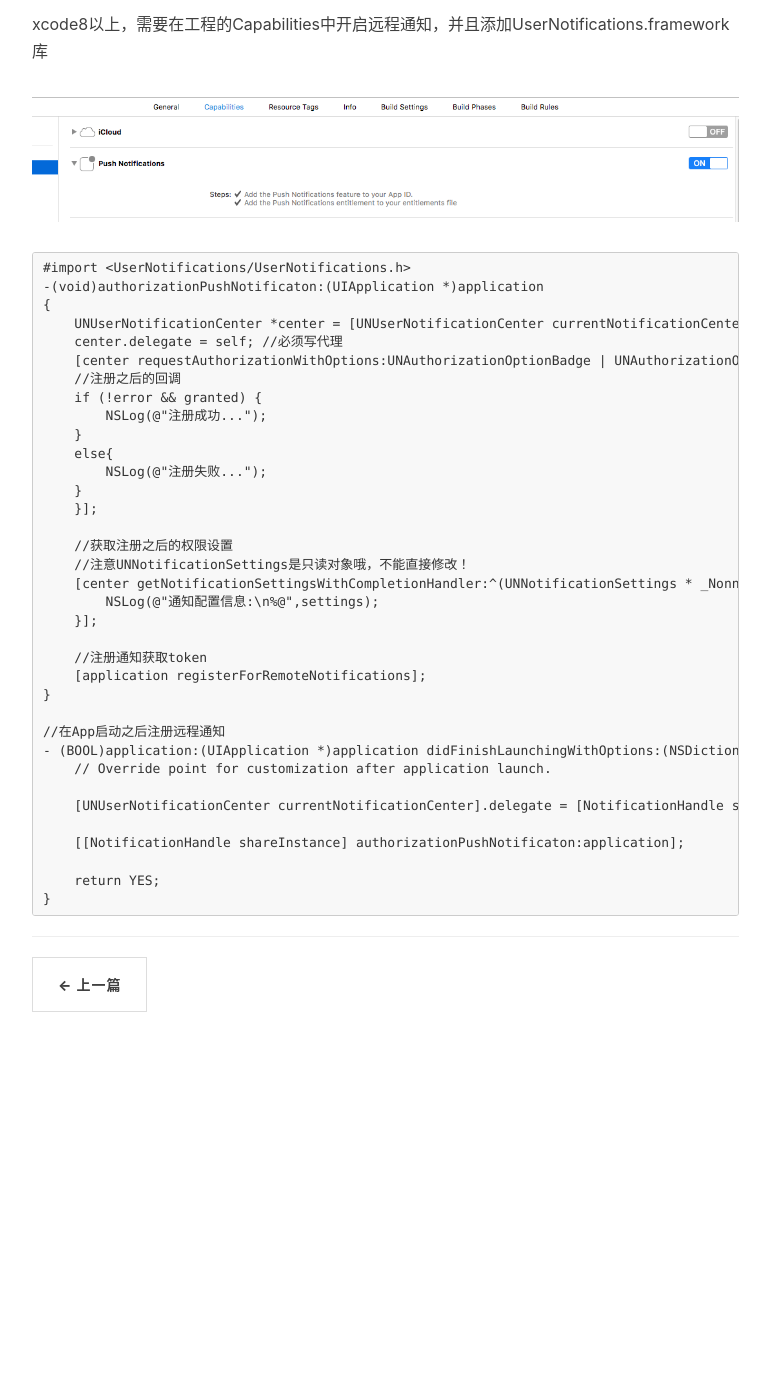
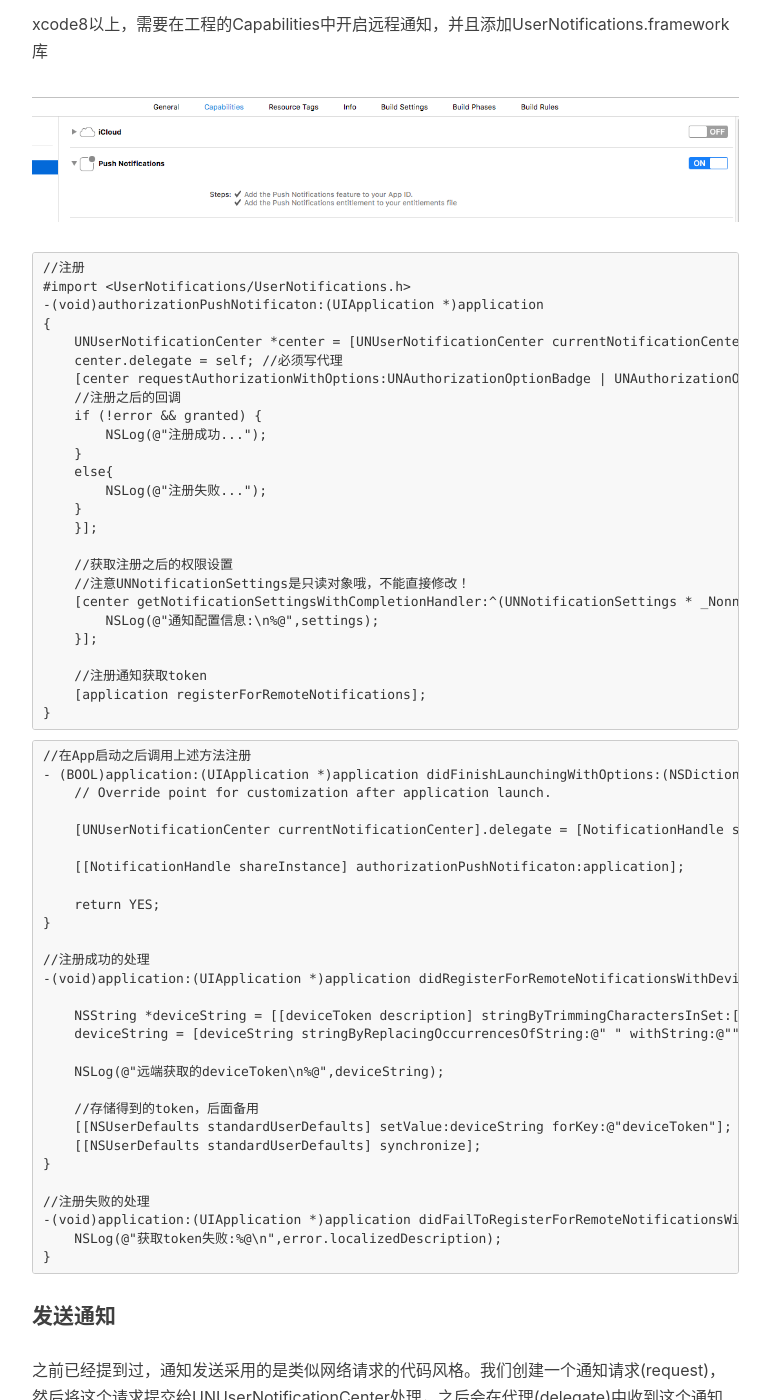
Before and after one commit to xttxqjfg/xttxqjfg.github.io, a Jekyll site: the page built from _posts/201706/2017-06-14-浅析iOS10通知.markdown, in a window 1280 px wide and 1400 px high, scrolled down 1661 px. Shown: the whole window, without its empty margins (233-1003 px from the left). Built offline with Jekyll 4.4.1, drawn with Linux system fonts in a browser that asks for light colours; nearby versions of some CDN libraries; comment, search, counter and statistics services are not loaded; before the commit the page ends 2818 px from its top, so only the background shows below that; some of the changed text lies outside the part shown.

Commit message:
no message

````diff
--- a/_posts/201706/2017-06-14-浅析iOS10通知.markdown
+++ b/_posts/201706/2017-06-14-浅析iOS10通知.markdown
@@ -59,6 +59,7 @@
 ![](http://www.xttxqjfg.cn/img/201706/14/14001.png)
 
 ```
+//注册
 #import <UserNotifications/UserNotifications.h>
 -(void)authorizationPushNotificaton:(UIApplication *)application
 {
@@ -83,8 +84,10 @@
     //注册通知获取token
     [application registerForRemoteNotifications];
 }
+```
 
-//在App启动之后注册远程通知
+```
+//在App启动之后调用上述方法注册
 - (BOOL)application:(UIApplication *)application didFinishLaunchingWithOptions:(NSDictionary *)launchOptions {
     // Override point for customization after application launch.
 
@@ -94,4 +97,62 @@
 
     return YES;
 }
+
+//注册成功的处理
+-(void)application:(UIApplication *)application didRegisterForRemoteNotificationsWithDeviceToken:(NSData *)deviceToken{
+
+    NSString *deviceString = [[deviceToken description] stringByTrimmingCharactersInSet:[NSCharacterSet characterSetWithCharactersInString:@"<>"]];
+    deviceString = [deviceString stringByReplacingOccurrencesOfString:@" " withString:@""];
+
+    NSLog(@"远端获取的deviceToken\n%@",deviceString);
+
+    //存储得到的token，后面备用
+    [[NSUserDefaults standardUserDefaults] setValue:deviceString forKey:@"deviceToken"];
+    [[NSUserDefaults standardUserDefaults] synchronize];
+}
+
+//注册失败的处理
+-(void)application:(UIApplication *)application didFailToRegisterForRemoteNotificationsWithError:(NSError *)error{
+    NSLog(@"获取token失败:%@\n",error.localizedDescription);
+}
 ```
+
+#### 发送通知
+
+之前已经提到过，通知发送采用的是类似网络请求的代码风格。我们创建一个通知请求(request)，然后将这个请求提交给UNUserNotificationCenter处理，之后会在代理(delegate)中收到这个通知请求对应的回应(response)，另外，我们也可以在应用的拓展中对回应进行处理。下面是发送一个简单通知的示例代码段、远程推送的info信息和效果图
+
+```
+//创建通知
+UNMutableNotificationContent *content = [[UNMutableNotificationContent alloc]init];
+content.title = @"iOS 10通知";
+content.body = @"这是一个iOS 10的消息通知...";
+
+//创建一个触发事件
+UNNotificationTrigger *trigger = [UNTimeIntervalNotificationTrigger triggerWithTimeInterval:timeValue repeats:NO];
+
+//设置通知的唯一标识
+NSString *requestIdentifer = @"timeIntervalNotification";
+
+//创建通知的请求
+UNNotificationRequest *request = [UNNotificationRequest requestWithIdentifier:requestIdentifer content:content trigger:trigger];
+    [[UNUserNotificationCenter currentNotificationCenter] addNotificationRequest:request withCompletionHandler:^(NSError * _Nullable error) {
+    if (!error) {
+        self.label2.text = error.localizedDescription;
+    }
+    else
+    {
+        self.label2.text = @"发送成功...";
+    }
+}];
+
+{
+    "aps":{
+        "alert":{
+        "title":"iOS 10通知",
+        "body":"这是一个iOS 10的消息通知..."
+        }
+    }
+}
+```
+
+![](http://www.xttxqjfg.cn/img/201706/14/14002.png)
````
Also changed, not shown: img/201706/14/14002.png (added).
